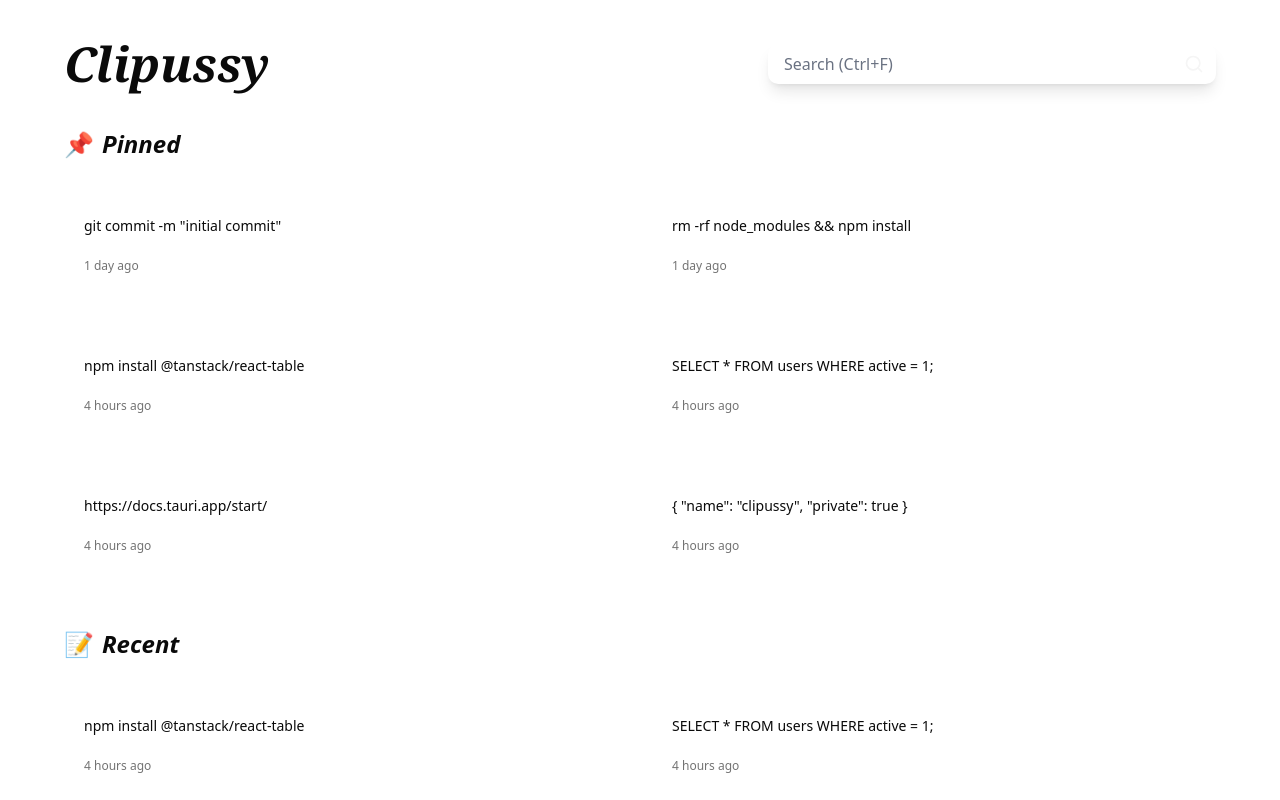
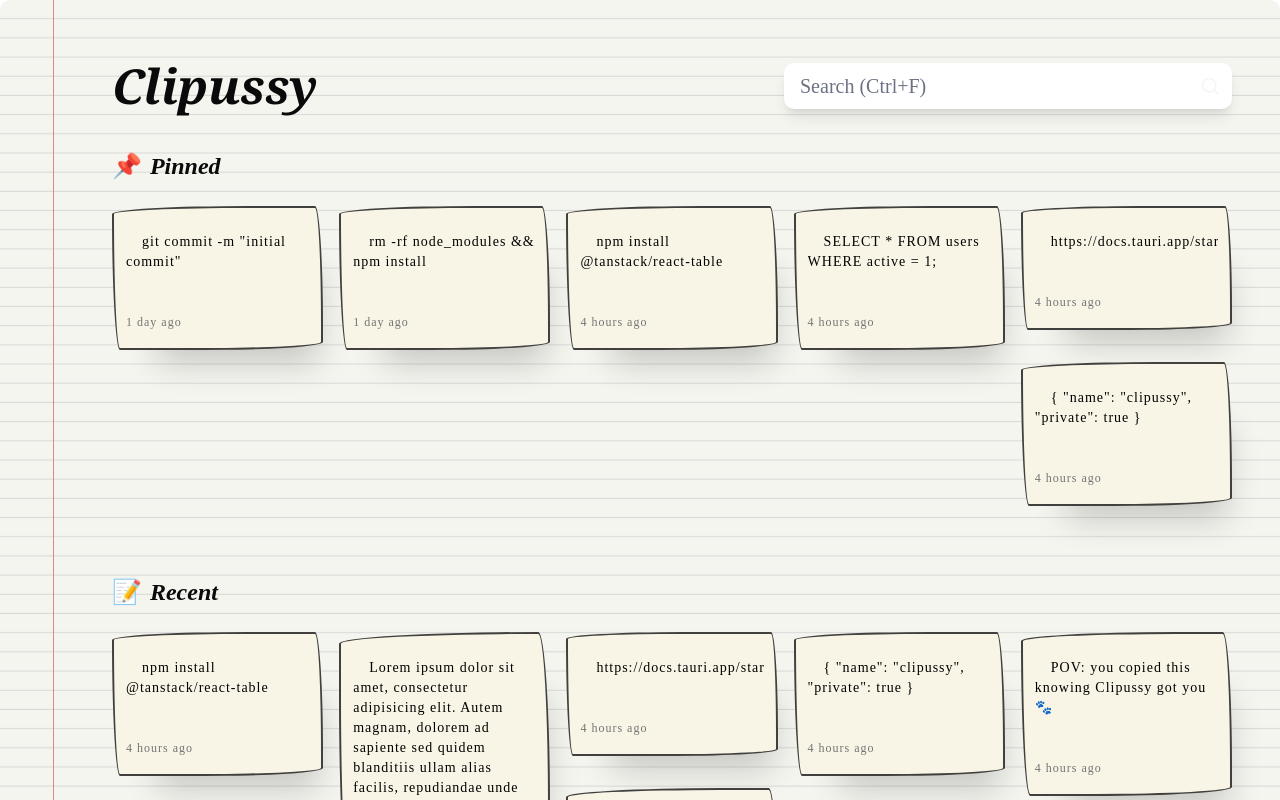
Before and after one commit to d3uceY/Clipussy, a React (Vite) app in the folder frontend/: page / in a window 1280 px wide. Shown: the top 800 px of the page. Built offline with nearby package versions, Linux system fonts and the light colour scheme.

Commit message:
feat: Enhance layout and styling for Clipussy components

```diff
--- a/frontend/src/App.tsx
+++ b/frontend/src/App.tsx
@@ -4,7 +4,9 @@ function App() {
 
   return (
     <>
+    <div className="page">
       <Page />
+    </div>
     </>
   )
 }
--- a/frontend/src/components/page.tsx
+++ b/frontend/src/components/page.tsx
@@ -65,7 +65,7 @@ const initialData = {
         },
         {
             id: "clip_9f3a2d",
-      content: "SELECT * FROM users WHERE active = 1;",
+            content: " Lorem ipsum dolor sit amet, consectetur adipisicing elit. Autem magnam, dolorem ad sapiente sed quidem blanditiis ullam alias facilis, repudiandae unde vero expedita corporis cupiditate. Ab tempora impedit tempore rem.",
             length: 39,
             isPinned: false,
             createdAt: "2026-01-02T13:41:01.998Z",
@@ -128,6 +128,8 @@ function PageContent() {
 
     return (
         <main className="min-h-screen bg-background p-6 md:p-10">
+            <div className="margin"></div>
+
             <div className="mx-auto max-w-6xl">
                 {/* Header */}
                 <div className="mb-10 flex items-center justify-between">
@@ -151,7 +153,7 @@ function PageContent() {
                             <span className="text-2xl">📌</span>
                             <span className="italic">Pinned</span>
                         </h2>
-            <div className="grid grid-cols-1 gap-6 sm:grid-cols-2 lg:grid-cols-2">
+                        <div className="free-form-grid-container">
                             {filteredClips.pinned.map((clip) => (
                                 <ClipCard key={clip.id} clip={clip} type="pinned" />
                             ))}
@@ -166,7 +168,7 @@ function PageContent() {
                             <span className="text-2xl">📝</span>
                             <span className="italic">Recent</span>
                         </h2>
-            <div className="grid grid-cols-1 gap-6 sm:grid-cols-2 lg:grid-cols-2">
+                        <div className="free-form-grid-container">
                             {filteredClips.recent.map((clip) => (
                                 <ClipCard key={clip.id} clip={clip} type="recent" />
                             ))}
--- a/frontend/src/components/ui/clip-card.tsx
+++ b/frontend/src/components/ui/clip-card.tsx
@@ -1,8 +1,8 @@
 "use client"
 
 import { Copy, Trash2 } from "lucide-react"
-import { useState } from "react"
-import type {Clip} from '../../../types/clip'
+import { useState, useEffect, useRef } from "react"
+import type { Clip } from '../../../types/clip'
 
 interface ClipCardProps {
     clip: Clip
@@ -11,6 +11,23 @@ interface ClipCardProps {
 
 export default function ClipCard({ clip, type }: ClipCardProps) {
     const [copied, setCopied] = useState(false)
+    const cardRef = useRef<HTMLDivElement>(null)
+
+    useEffect(() => {
+        const updateRowSpan = () => {
+            if (cardRef.current) {
+                const rowHeight = 10 // Must match grid-auto-rows in CSS
+                const rowGap = 16 // Must match gap in CSS
+                const cardHeight = cardRef.current.getBoundingClientRect().height
+                const rowSpan = Math.ceil((cardHeight + rowGap) / (rowHeight + rowGap))
+                cardRef.current.style.setProperty('--row-span', String(rowSpan))
+            }
+        }
+
+        updateRowSpan()
+        window.addEventListener('resize', updateRowSpan)
+        return () => window.removeEventListener('resize', updateRowSpan)
+    }, [clip.content])
 
     const handleCopy = async () => {
         try {
@@ -46,9 +63,9 @@ export default function ClipCard({ clip, type }: ClipCardProps) {
 
     return (
         <div
-      className={`sticky-note group relative flex flex-col rounded-lg p-5 transition-all ${type === "pinned" ? "pinned" : "recent"}`}
-    >
-      {/* Header with icon and timestamp */}
+            ref={cardRef}
+            className={"hand-drawn lined thin p-3 bg-[#F9F5E6]"}
+        >            {/* Header with icon and timestamp */}
             <div className="mb-3 flex items-start justify-between">
                 <span className="text-xl"></span>
                 <span className="text-xs text-muted-foreground md:hidden">{formatTime(clip.createdAt)}</span>
@@ -56,7 +73,7 @@ export default function ClipCard({ clip, type }: ClipCardProps) {
 
             {/* Content */}
             <div className="mb-4 flex-1 overflow-hidden">
-        <p className="line-clamp-4 text-sm text-foreground md:line-clamp-3">{clip.content}</p>
+                <p className="line-clamp-4 text-sm text-foreground md:line-clamp-8">{clip.content}</p>
             </div>
 
             {/* Footer with time and actions */}
@@ -65,8 +82,7 @@ export default function ClipCard({ clip, type }: ClipCardProps) {
                 <div className="flex gap-2 opacity-0 transition-opacity group-hover:opacity-100">
                     <button
                         onClick={handleCopy}
-            className={`rounded p-1.5 transition-colors ${
-              copied ? "bg-green-100 text-green-700" : "bg-foreground/5 text-foreground hover:bg-foreground/10"
+                        className={`rounded p-1.5 transition-colors ${copied ? "bg-green-100 text-green-700" : "bg-foreground/5 text-foreground hover:bg-foreground/10"
                             }`}
                         title="Copy to clipboard"
                     >
--- a/frontend/src/index.css
+++ b/frontend/src/index.css
@@ -3,9 +3,6 @@
 
 @custom-variant dark (&:is(.dark *));
 
-body{
-  background: #F9F5E6;
-}
 
 @theme inline {
   --radius-sm: calc(var(--radius) - 4px);
@@ -50,7 +47,7 @@ body{
 
 :root {
   --radius: 0.625rem;
-  --background: oklch(1 0 0);
+  --background: #F9F5E600;
   --foreground: oklch(0.145 0 0);
   --card: oklch(1 0 0);
   --card-foreground: oklch(0.145 0 0);
@@ -121,7 +118,116 @@ body{
   * {
     @apply border-border outline-ring/50;
   }
+
   body {
     @apply bg-background text-foreground;
   }
 }
+
+.page {
+  position: relative;
+  box-sizing: border-box;
+  font-family: cursive;
+  font-size: 20px;
+  border-radius: 10px;
+  background: #fff;
+  background-image: linear-gradient(#f5f5f0 1.1rem, #ccc 1.2rem);
+  background-size: 100% 1.2rem;
+  padding: 1.4rem 0.5rem 0.3rem 4.5rem;
+}
+
+.page::before,
+.page::after {
+  position: absolute;
+  content: "";
+  bottom: 10px;
+  width: 40%;
+  height: 10px;
+  box-shadow: 0 5px 14px rgba(0, 0, 0, 0.7);
+  z-index: -1;
+  transition: all 0.3s ease;
+}
+
+.page::before {
+  left: 15px;
+  transform: skew(-5deg) rotate(-5deg);
+}
+
+.page::after {
+  right: 15px;
+  transform: skew(5deg) rotate(5deg);
+}
+
+.page:hover::before,
+.page:hover::after {
+  box-shadow: 0 2px 14px rgba(0, 0, 0, 0.4);
+}
+
+.margin {
+  position: absolute;
+  border-left: 1px solid #d88;
+  height: 100%;
+  left: 3.3rem;
+  top: 0;
+}
+
+.page p {
+  margin: 0;
+  text-indent: 1rem;
+  padding-bottom: 1.2rem;
+  color: black;
+  line-height: 20px;
+}
+
+.free-form-grid-container {
+  display: grid;
+  grid-template-columns: repeat(auto-fill, minmax(200px, 1fr));
+  grid-auto-rows: 10px;
+  /* Small row unit for masonry/bento effect */
+  gap: 16px;
+  align-items: start;
+  /* Items align to start of their grid area */
+}
+
+.free-form-grid-container > * {
+  grid-row: span var(--row-span, auto);
+  /* Each item can span multiple rows based on content */
+}
+
+.hand-drawn {
+  transition: all 0.5s ease;
+  color: #41403e;
+  font-size: 1.4rem ;
+  letter-spacing: 1px;
+  outline: none;
+  box-shadow: 20px 38px 34px -26px hsla(0, 0%, 0%, 0.2);
+  border-radius: 255px 15px 225px 15px/15px 225px 15px 255px;
+  /*
+      Above is shorthand for:
+      border-top-left-radius: 255px 15px;
+      border-top-right-radius: 15px 225px;
+      border-bottom-right-radius: 225px 15px;
+      border-bottom-left-radius:15px 255px;
+      */
+  &:hover {
+    box-shadow: 2px 8px 4px -6px hsla(0, 0%, 0%, 0.3);
+  }
+  &.lined.thick {
+    border: solid 5px #41403e;
+  }
+  &.dotted.thick {
+    border: dotted 5px #41403e;
+  }
+  &.dashed.thick {
+    border: dashed 5px #41403e;
+  }
+  &.lined.thin {
+    border: solid 2px #41403e;
+  }
+  &.dotted.thin {
+    border: dotted 2px #41403e;
+  }
+  &.dashed.thin {
+    border: dashed 2px #41403e;
+  }
+}
```
Lines whose indentation alone changed are shown as unchanged.
